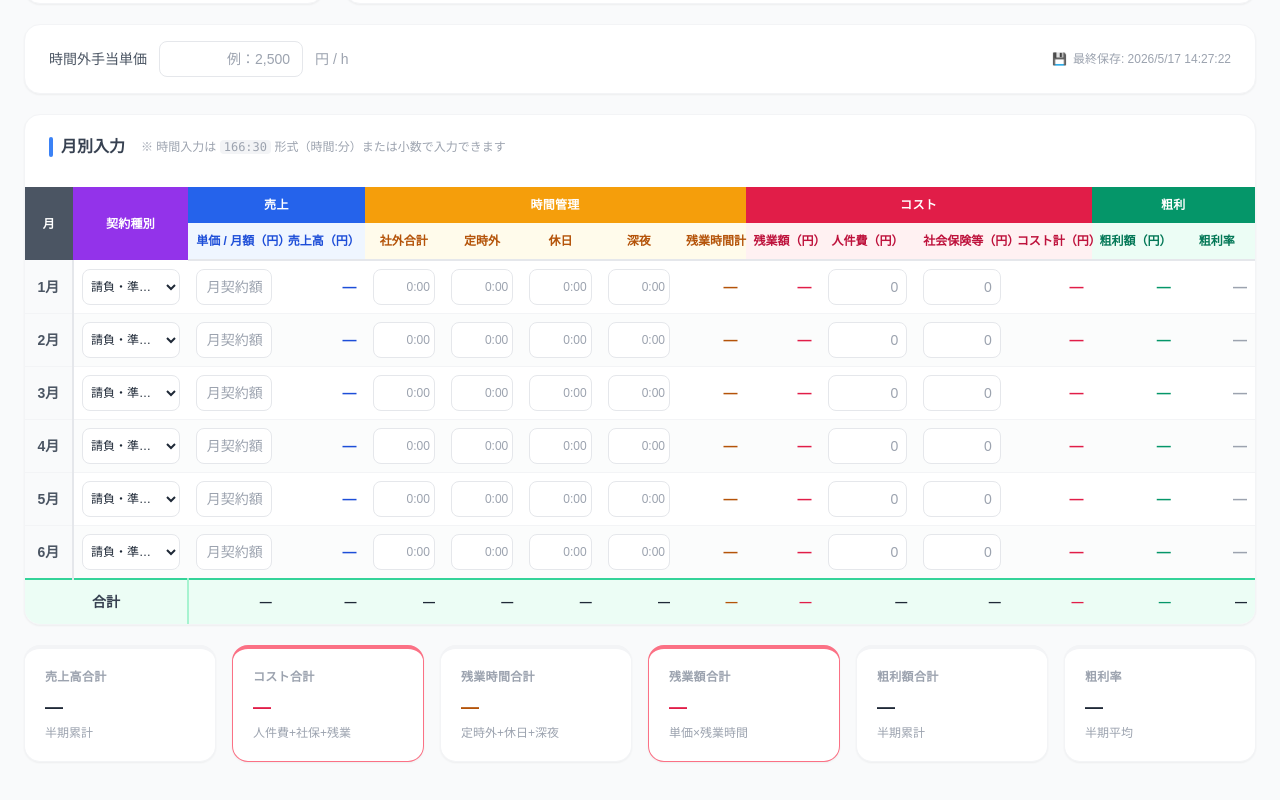
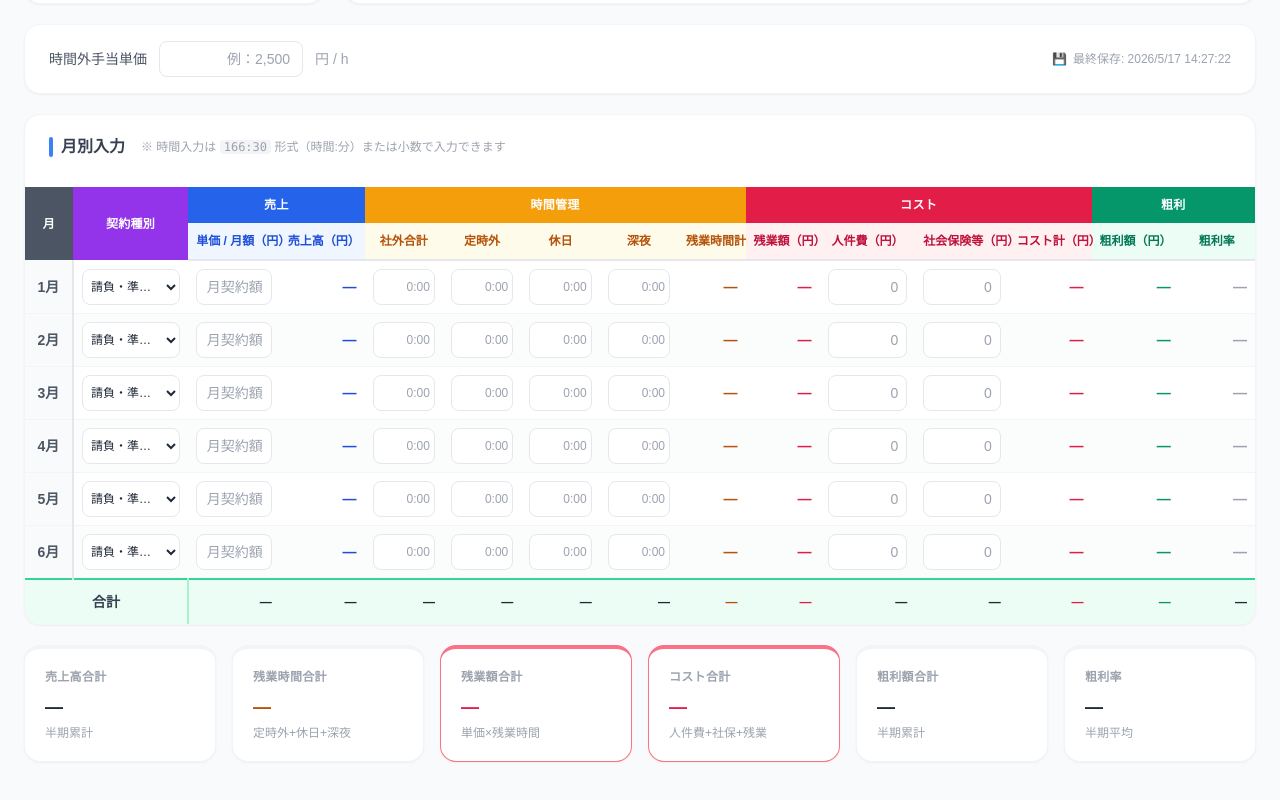
Before and after one commit to takanoriih/test, a Next.js app: page / in a window 1280 px wide. Shown: the part 478-1278 px from the top of the page. Built offline with nearby package versions, Linux system fonts and the light colour scheme.

Commit message:
サマリーカード順序変更：残業時間→残業額→コスト合計

```diff
--- a/app/components/GrossProfitCalculator.tsx
+++ b/app/components/GrossProfitCalculator.tsx
@@ -553,9 +553,9 @@ export default function GrossProfitCalculator() {
       <div className="grid grid-cols-2 sm:grid-cols-3 lg:grid-cols-6 gap-4 mb-8">
         {([
           { label: '売上高合計',   value: any ? fmt(sRev)    + ' 円' : '—', sub: '半期累計',       color: 'border-blue-400',    val: 'text-gray-800' },
-          { label: 'コスト合計',   value: any ? fmt(sCost)   + ' 円' : '—', sub: '人件費+社保+残業', color: 'border-rose-400',    val: 'text-rose-600' },
           { label: '残業時間合計', value: any ? fmt(sOtT, 2) + ' h'  : '—', sub: '定時外+休日+深夜', color: 'border-amber-400',  val: 'text-amber-700' },
           { label: '残業額合計',   value: any ? fmt(sOtP)    + ' 円' : '—', sub: '単価×残業時間',  color: 'border-rose-400',    val: 'text-rose-600' },
+          { label: 'コスト合計',   value: any ? fmt(sCost)   + ' 円' : '—', sub: '人件費+社保+残業', color: 'border-rose-400',    val: 'text-rose-600' },
           { label: '粗利額合計',   value: any ? fmt(sPf)     + ' 円' : '—', sub: '半期累計',       color: 'border-emerald-500', val: any ? (sPf >= 0 ? 'text-emerald-600' : 'text-rose-600') : '' },
           { label: '粗利率',       value: any && tRate !== null ? tRate.toFixed(1) + '%' : '—', sub: '半期平均', color: 'border-emerald-500', val: any && tRate !== null ? (tRate >= 0 ? 'text-emerald-600' : 'text-rose-600') : '' },
         ] as const).map(({ label, value, sub, color, val }) => (
```
